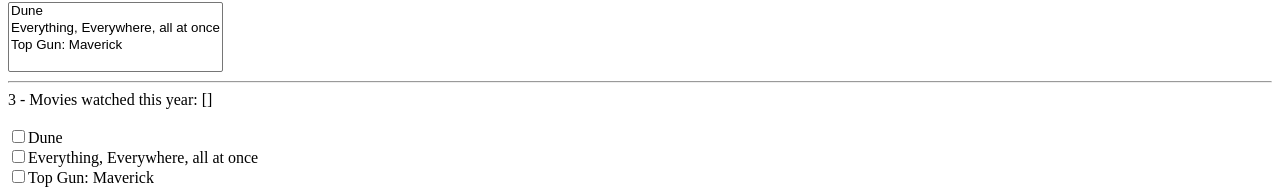
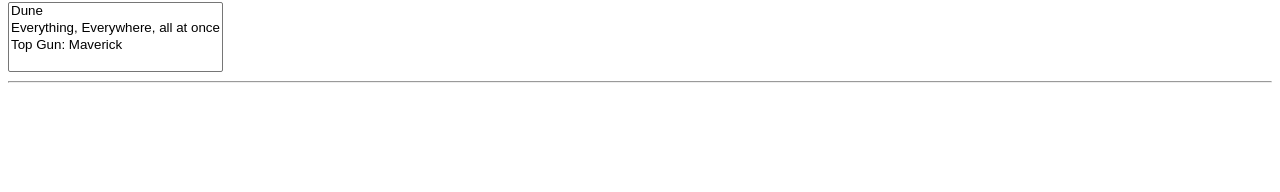
Before and after one commit to maimuna99/my-fav-movies-t1vqrt, a Vue app: page / in a window 1280 px wide. Shown: the part 1772-1964 px from the top of the page. After the commit the page ends 1863 px from the top, so only its background shows below. Built offline with nearby package versions, Linux system fonts and the light colour scheme.

Commit message:
1 file modified

```diff
--- a/src/App.vue
+++ b/src/App.vue
@@ -24,6 +24,8 @@
 const rate =ref([]);
 
 </script>
+
+
 
 <template>
   <h3>Movie list</h3>
@@ -80,21 +82,7 @@
   </div>
 
   <hr />
-  <div>
-    <span>3 - Movies watched this year: {{ watchedList }}</span>
-    <br />
-    <br />
 
-    <input type="checkbox" id="option1" value="Dune" v-model="watchedList" />
-    <label for="option1">Dune</label>
-    <br />
-
-    <input type="checkbox" id="option2" value="?" v-model="watchedList" />
-    <label for="option2">Everything, Everywhere, all at once</label>
-    <br />
-    <input type="checkbox" id="option3" value="?" v-model="watchedList" />
-    <label for="option3">Top Gun: Maverick</label>
-  </div>
 </template>
 
 <style scoped>
@@ -115,4 +103,9 @@
 .cardimg{
    height:13rem;
 }
+
+.sideview{
+  width :13rem;
+  background-color: coral;
+}
 </style>
```
